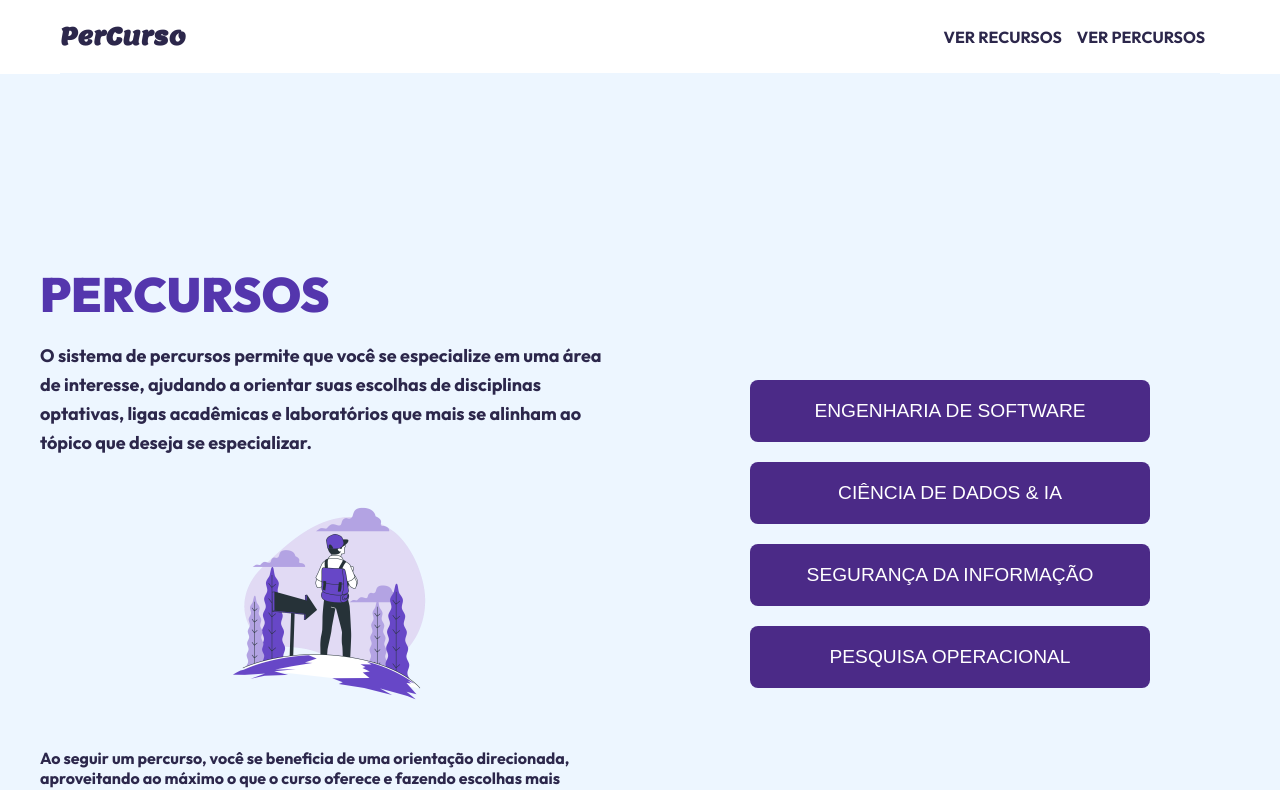
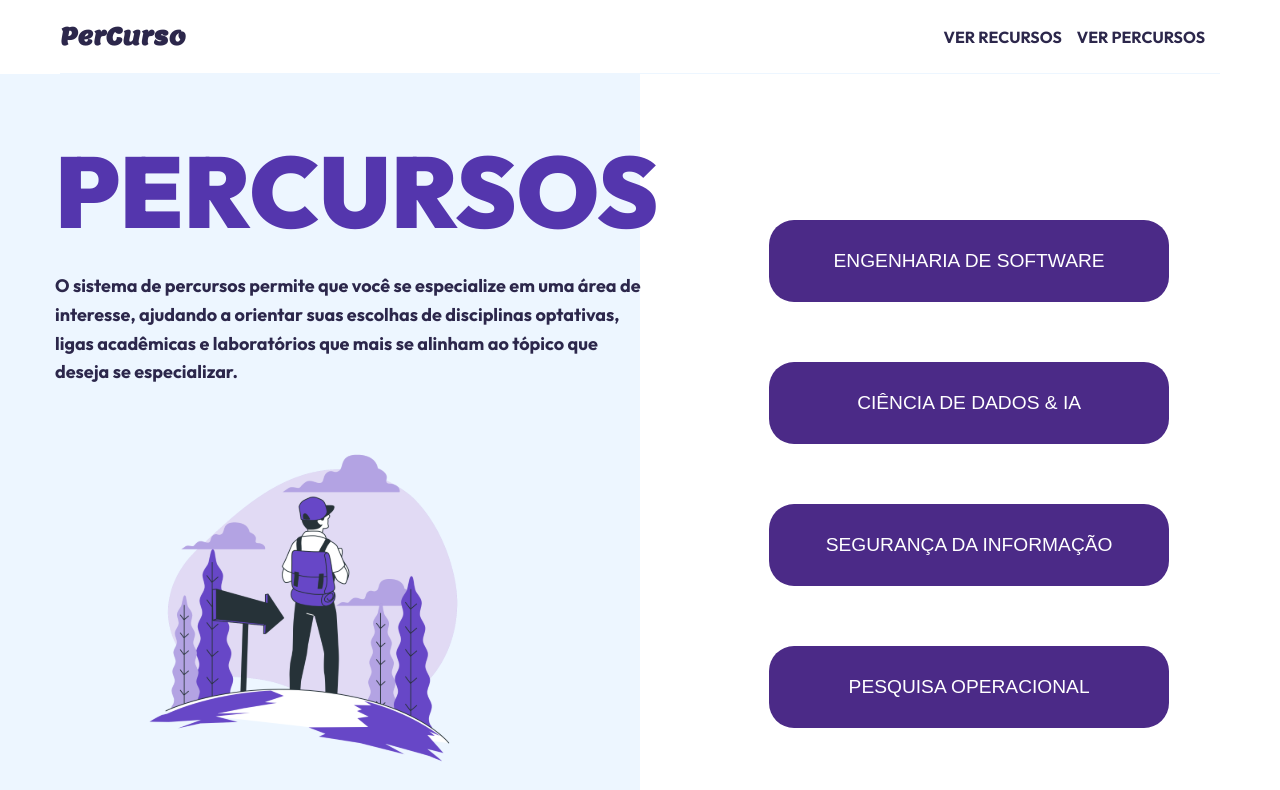
Before and after one commit to luigischmitt/PerCurso, a Next.js app: page /percursos in a window 1280 px wide. Shown: the top 790 px of the page. Built offline with nearby package versions, Linux system fonts and the light colour scheme.

Commit message:
style: adjust positioning, size, alignment, and background for layout improvements

```diff
--- a/src/app/percursos/page.module.css
+++ b/src/app/percursos/page.module.css
@@ -27,18 +27,20 @@
     justify-content: center;
     align-items: center;
     padding: 50px 20px;
-    background-color: #EDF6FF;
+    background: linear-gradient(to right, #EDF6FF 50%, white 50%);
     height: 100vh;
 }
 
   .introSection {
+    margin-left: 15px;
     flex: 1;
     text-align: left;
     padding: 20px;
+    margin-top: -100px;
 }
 
   .title {
-    font-size: 48px;
+    font-size: 100px;
     color: #5436AD;
     font-weight: bold;
     margin-bottom: 10px;
@@ -53,8 +55,9 @@
 }
 
   .image {
-    width: 250px;
-    margin: 20px auto;
+    width: 400px;
+    margin-left: 100%;
+    margin: 20px 50px;
     display: block;
 }
 
@@ -77,16 +80,16 @@
     display: flex;
     flex-direction: column;
     align-items: center;
-    gap: 20px; /* Espaçamento entre os botões */
-    margin-top: 20px;
+    gap: 60px; /* Espaçamento entre os botões */
+    margin-top: -100px;
 }
 
   .button {
     background-color: #4B2A87;
     color: #fff;
-    padding: 20px 40px; /* Aumenta o tamanho dos botões */
+    padding: 30px 40px; /* Aumenta o tamanho dos botões */
     border: none;
-    border-radius: 8px;
+    border-radius: 25px;
     font-size: 1.2rem; /* Aumenta o tamanho da fonte */
     cursor: pointer;
     width: 80%; /* Controla a largura dos botões */
```
